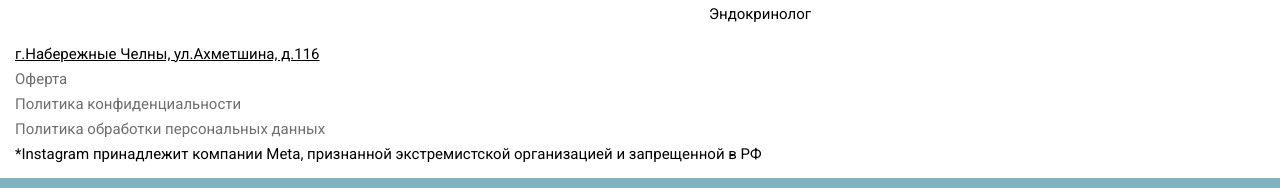
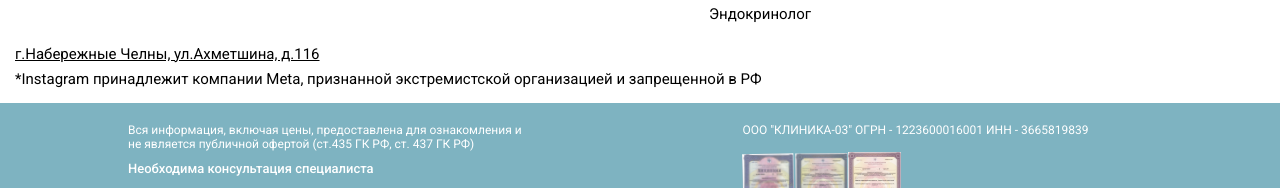
Before and after one commit to Insafch1k/frontend-for-clinic, an Angular app: page /main in a window 1280 px wide. Shown: the part 5213-5401 px from the top of the page. Built offline with nearby package versions, Linux system fonts and the light colour scheme; no server answers.

Commit message:
Описание изменений

```diff
--- a/src/app/website/clinic/layout/footer/footer.component.html
+++ b/src/app/website/clinic/layout/footer/footer.component.html
@@ -62,9 +62,6 @@
             <li class="location" (click)="goToYandex()">
                 г.Набережные Челны, ул.Ахметшина, д.116
             </li>
-            <li class="text-grey">Оферта</li>
-            <li class="text-grey">Политика конфиденциальности</li>
-            <li class="text-grey">Политика обработки персональных данных</li>
             <li>
                 *Instagram принадлежит компании Meta, признанной экстремистской
                 организацией и запрещенной в РФ
```
